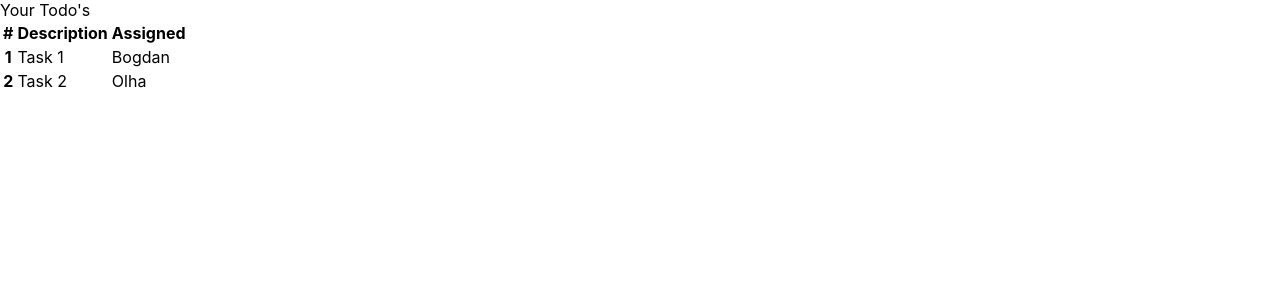
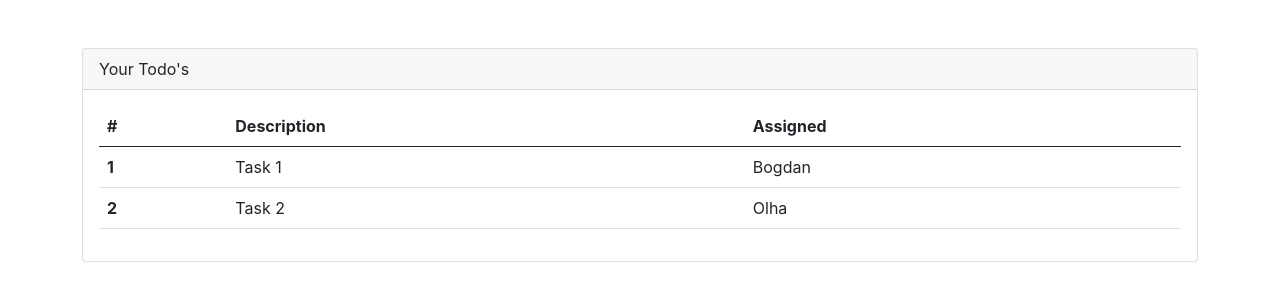
Before and after one commit to BogdanSkochynskyi/react-todos, a React (Create React App) app: page / in a window 1280 px wide. Shown: the top 300 px of the page. Built offline with nearby package versions, Linux system fonts and the light colour scheme.

Commit message:
Added a bootstrap

```diff
--- a/public/index.html
+++ b/public/index.html
@@ -15,6 +15,10 @@
       user's mobile device or desktop. See https://developers.google.com/web/fundamentals/web-app-manifest/
     -->
     <link rel="manifest" href="%PUBLIC_URL%/manifest.json" />
+
+    <!-- Bootstrap CSS -->
+    <link href="https://cdn.jsdelivr.net/npm/bootstrap@5.0.2/dist/css/bootstrap.min.css" rel="stylesheet" integrity="sha384-EVSTQN3/azprG1Anm3QDgpJLIm9Nao0Yz1ztcQTwFspd3yD65VohhpuuCOmLASjC" crossorigin="anonymous">
+
     <!--
       Notice the use of %PUBLIC_URL% in the tags above.
       It will be replaced with the URL of the `public` folder during the build.
@@ -39,5 +43,7 @@
       To begin the development, run `npm start` or `yarn start`.
       To create a production bundle, use `npm run build` or `yarn build`.
     -->
+    <!-- Option 1: Bootstrap Bundle with Popper -->
+    <script src="https://cdn.jsdelivr.net/npm/bootstrap@5.0.2/dist/js/bootstrap.bundle.min.js" integrity="sha384-MrcW6ZMFYlzcLA8Nl+NtUVF0sA7MsXsP1UyJoMp4YLEuNSfAP+JcXn/tWtIaxVXM" crossorigin="anonymous"></script>
   </body>
 </html>
--- a/src/App.js
+++ b/src/App.js
@@ -2,13 +2,13 @@
 
 function App() {
   return (
-    <div>
-      <div>
-        <div>
+    <div className='mt-5 container'>
+      <div className='card'>
+        <div className='card-header'>
           Your Todo's
         </div>
-        <div>
-          <table>
+        <div className='card-body'>
+          <table className='table table-hover'>
             <thead>
               <tr>
                 <th scope='col'>#</th>
```
